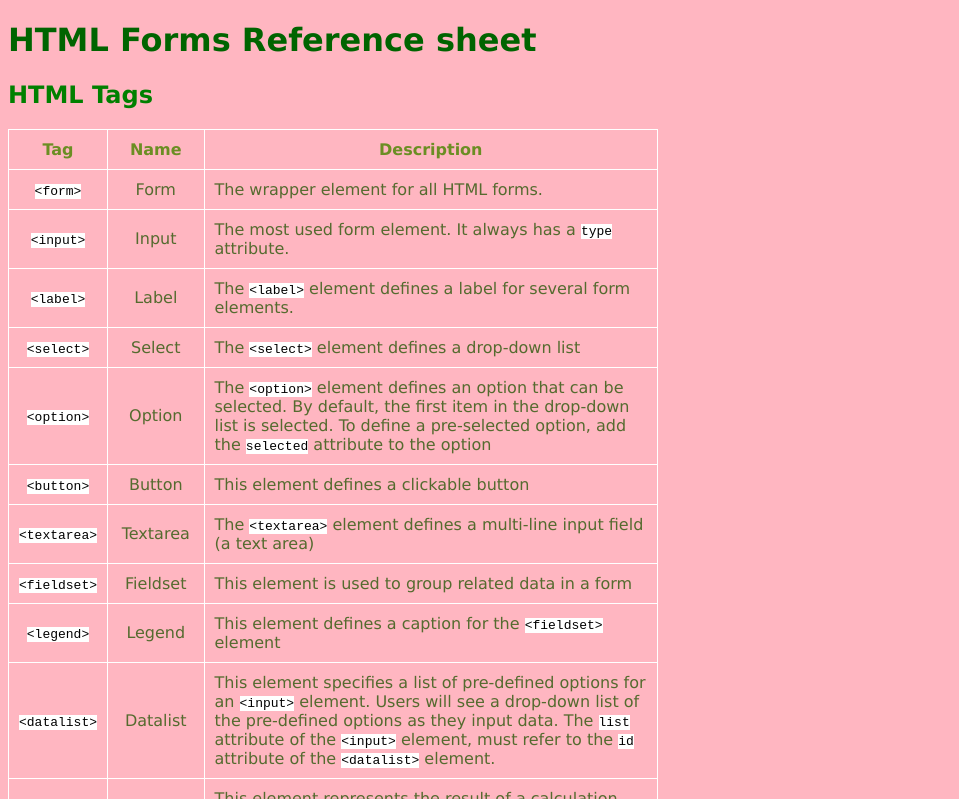
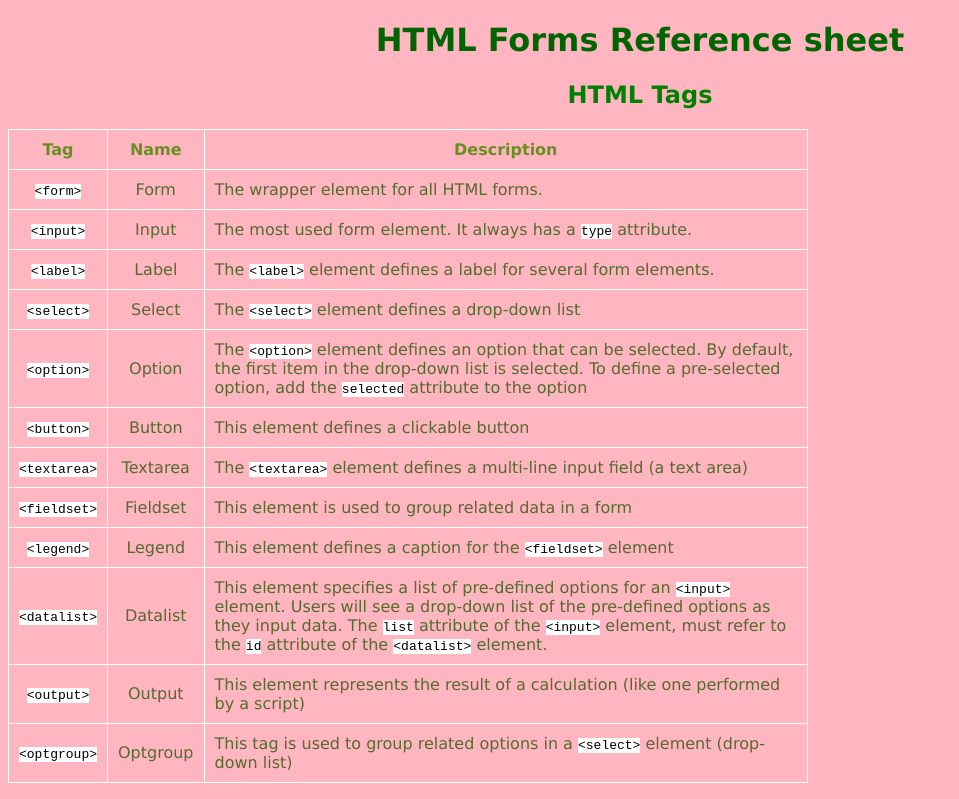
Before and after one commit to CarlaLua/HTML-Forms-Resource-Sheet, a plain HTML site: page index.html in a window 1280 px wide. Shown: the top 799 px of the page, without its empty margins (0-959 px from the left). Drawn offline with Linux system fonts and the light colour scheme.

Commit message:
Update index.css
centred H1, H2 and table elements.

```diff
--- a/index.css
+++ b/index.css
@@ -1,14 +1,17 @@
 * {
     font-family: 'Lucida Sans', 'Lucida Sans Regular', 'Lucida Grande', 'Lucida Sans Unicode', Geneva, Verdana, sans-serif;
     background-color: lightpink;
+
 }
 
 h1 {
     color: darkgreen;
+    text-align: center;
 }
 
 h2 {
     color: green;
+    text-align: center;
 }
 
 th {
@@ -37,5 +40,6 @@ table, td, th {
 }
 
 table {
-    width: 650px;
+    width: 800px;
+    position: center;
 }
```
